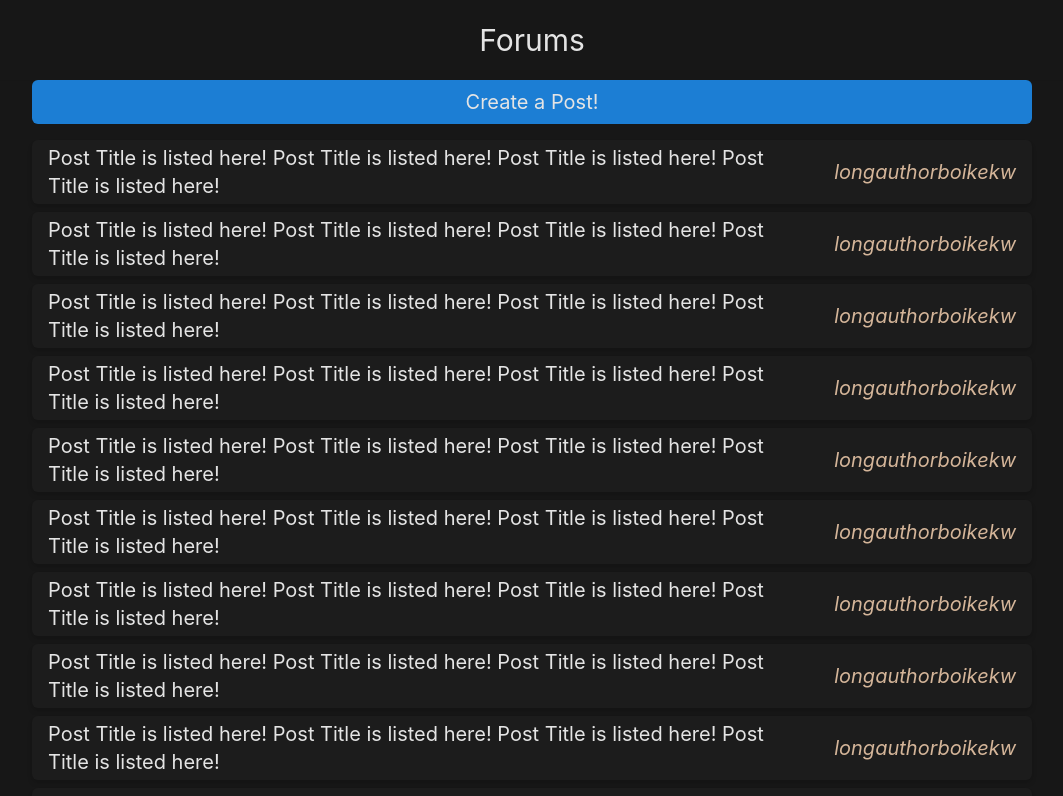
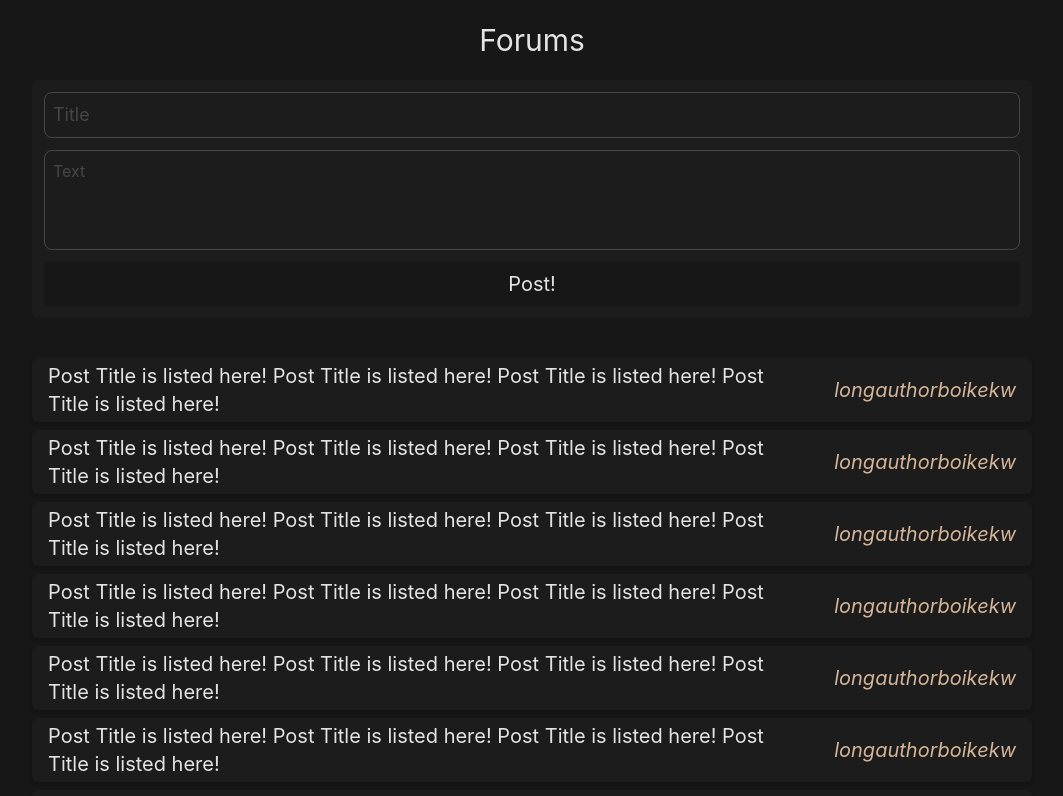
Before and after one commit to noellerjd/Forums, a React (Create React App) app in the folder client/: page / in a window 1280 px wide. Shown: the top 796 px of the page, without its empty margins (108-1171 px from the left). Built offline with nearby package versions, Linux system fonts and the light colour scheme.

Commit message:
Created alternative post location.

```diff
--- a/client/src/App.js
+++ b/client/src/App.js
@@ -3,7 +3,6 @@ import { BrowserRouter as Router, Routes, Route } from "react-router-dom";
 import Header from "./components/Header";
 import Home from "./pages/Home";
 import PostPage from "./pages/PostPage";
-import CreatePost from "./pages/CreatePost";
 
 function App() {
   return (
@@ -12,7 +11,6 @@ function App() {
       <Router>
         <Routes>
           <Route path="/post-page" element={<PostPage />} />
-          <Route path="/create-post" element={<CreatePost />} />
           <Route path="/" element={<Home />} />
         </Routes>
       </Router>
--- /dev/null
+++ b/client/src/components/CreatePostForm.js
@@ -0,0 +1,71 @@
+import React from 'react'
+import { useState, useRef } from 'react';
+
+const CreatePostForm = () => {
+    const [title, setTitle] = useState("");
+    const [body, setBody] = useState("");
+    const [canSubmit, setCanSubmit] = useState(false);
+    const textArea = useRef(null);
+
+    const handleBodyChange = (event) => {
+        setBody(event.target.value);
+        submittable(title, event.target.value);
+    };
+
+    const handleTitleChange = (event) => {
+        setTitle(event.target.value);
+        submittable(event.target.value, body);
+    }
+
+    const submittable = (title, body) => {
+        if (title.length === 0) {
+            setCanSubmit(false);
+            return;
+        }
+
+        if (body.length === 0) {
+            setCanSubmit(false);
+            return;
+        }
+
+        setCanSubmit(true);
+    }
+
+    const updateTextAreaSize = (element, defaultHeight) => {
+      if (element) {
+        const target = element.target ? element.target : element;
+        target.style.height = defaultHeight;
+        target.style.height = `${target.scrollHeight}px`;
+        console.log(target.style.height);
+      }
+    };
+
+  return (
+    <form
+        action=""
+        className="flex-col flex gap-y-3 items-center bg-lightblack text-white p-3 rounded-md mb-10"
+      >
+        <input
+          type="text"
+          className="outline-none p-2 rounded-lg bg-lightblack w-full text-lg border border-lightestblack focus:border-white transition ease-in-out duration-300 placeholder-lightestblack"
+          placeholder="Title"
+          value={title}
+          onChange={handleTitleChange}
+        />
+        <textarea
+          type="text"
+          className="h-[100px] p-2 rounded-lg border-lightestblack border outline-none bg-lightblack w-full text-md resize-none focus:border-white transition ease-in-out duration-300 placeholder-lightestblack"
+          placeholder="Text"
+          onChange={(event) => {
+            handleBodyChange(event);
+            updateTextAreaSize(event, "100px");
+          }}
+          value={body}
+          ref={textArea}
+        ></textarea>
+        <button className={`w-full ${canSubmit ? "bg-lightblue" : "bg-black hover:cursor-not-allowed"} text-xl rounded-md py-2 transition ease-in-out duration-300`} disabled={!canSubmit}>Post!</button>
+      </form>
+  )
+}
+
+export default CreatePostForm;
--- a/client/src/components/PostButton.js
+++ /dev/null
@@ -1,9 +0,0 @@
-const PostButton = () => {
-  return (
-    <button className="transition ease-in-out duration-300 text-white bg-lightblue hover:bg-blue text-xl py-2 rounded-md w-full ">
-      Create a Post!
-    </button>
-  );
-};
-
-export default PostButton;
--- a/client/src/pages/CreatePost.js
+++ /dev/null
@@ -1,49 +0,0 @@
-import { useState, useRef } from "react";
-
-const CreatePost = () => {
-  const [body, setBody] = useState("");
-  const [textAreaHeight, setTextAreaHeight] = useState("59");
-  const textArea = useRef(null);
-
-  const handleBodyChange = (event) => {
-    setBody(event.target.value);
-    console.log(JSON.stringify(body));
-  };
-
-  const updateTextAreaSize = (element, defaultHeight) => {
-    if (element) {
-      const target = element.target ? element.target : element;
-      target.style.height = defaultHeight;
-      target.style.height = `${target.scrollHeight}px`;
-      console.log(target.style.height);
-    }
-  };
-
-  return (
-    <div className="w-[min(calc(100vw-10%),1000px)] mx-auto">
-      <h1 className="text-2xl text-center text-white mb-10">Create a Post</h1>
-      <form
-        action=""
-        className="flex-col flex gap-y-3 items-center bg-lightblack text-white p-3 rounded-md"
-      >
-        <input
-          type="text"
-          className="outline-none p-2 rounded-lg bg-lightblack w-full text-lg border border-lightestblack focus:border-white transition ease-in-out duration-300 placeholder-lightestblack"
-          placeholder="Title"
-        />
-        <textarea
-          type="text"
-          className="h-[100px] p-2 rounded-lg border-lightestblack border outline-none bg-lightblack w-full text-md resize-none focus:border-white transition ease-in-out duration-300 placeholder-lightestblack"
-          placeholder="Text"
-          onChange={(event) => {
-            handleBodyChange(event);
-            updateTextAreaSize(event, "100px");
-          }}
-          value={body}
-          ref={textArea}
-        ></textarea>
-      </form>
-    </div>
-  );
-};
-export default CreatePost;
--- a/client/src/pages/Home.js
+++ b/client/src/pages/Home.js
@@ -1,12 +1,12 @@
 import React from "react";
 
 import Postboard from "../components/Postboard";
-import PostButton from "../components/PostButton";
+import CreatePostForm from "../components/CreatePostForm";
 
 const Home = () => {
   return (
-    <div className="w-[min(calc(100vw-10%),1000px)] flex-col mx-auto">
-      <PostButton />
+    <div className="w-[min(calc(100vw-10%),1000px)] flex-col mx-auto pb-10">
+      <CreatePostForm />
       <Postboard />
     </div>
   );
```
